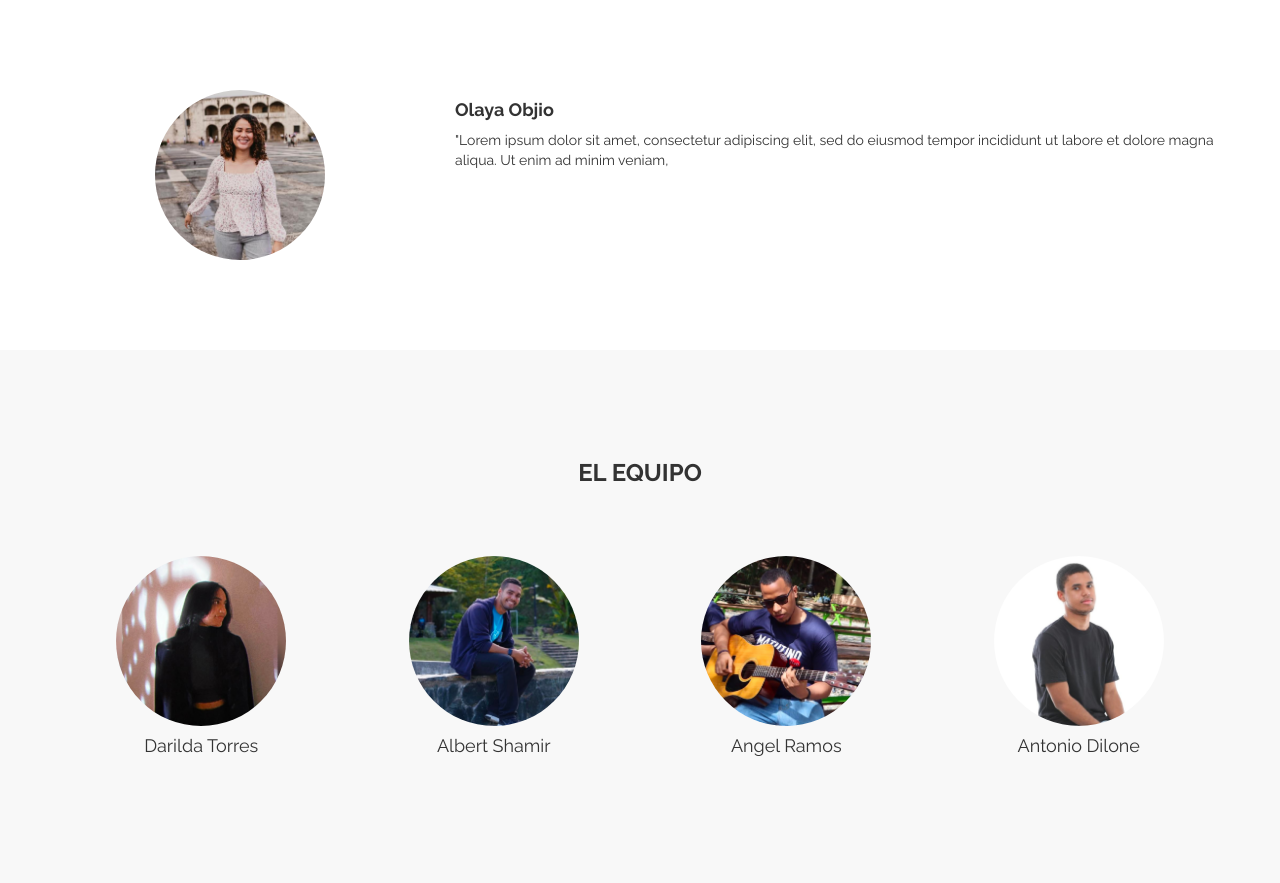
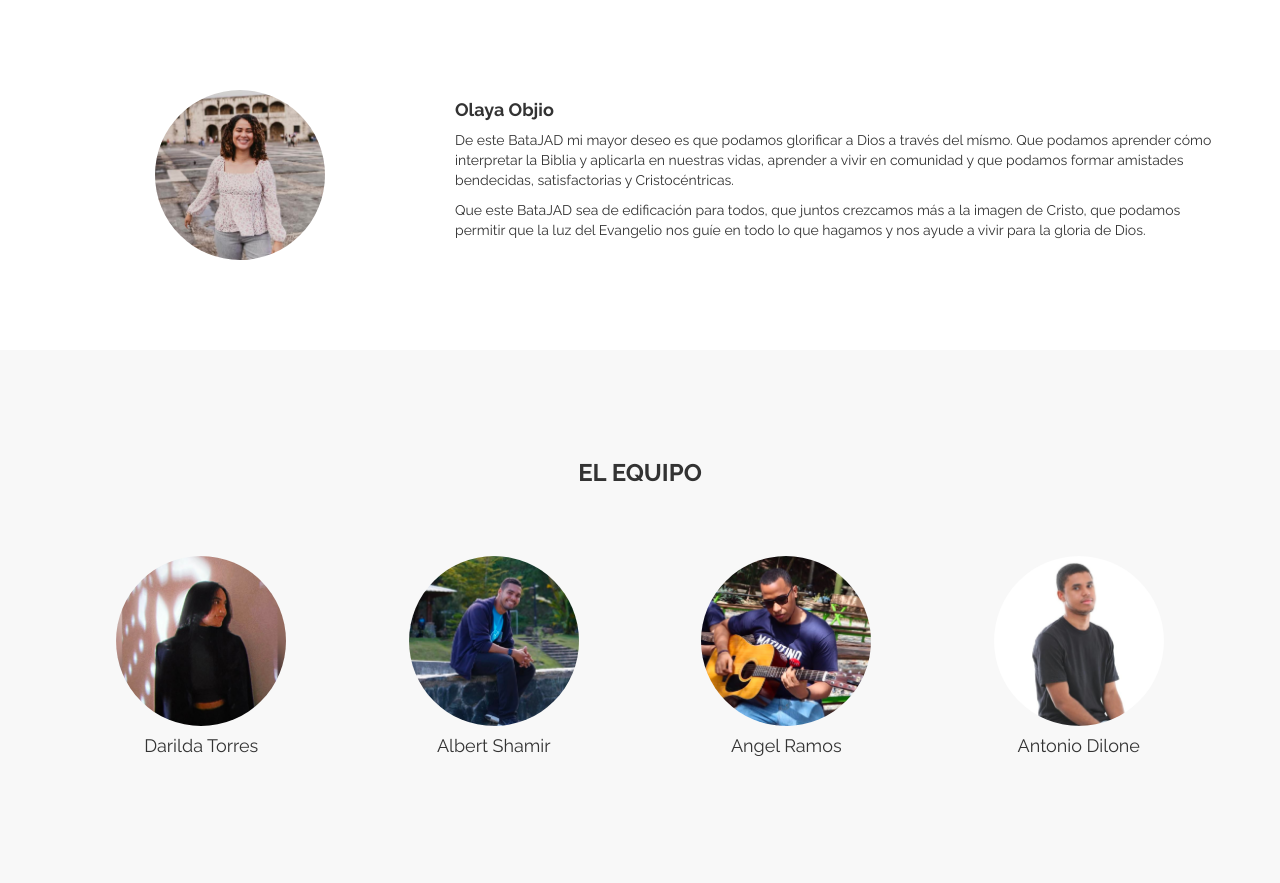
Before and after one commit to teleiosjad/web, a plain HTML site: page index.html in a window 1280 px wide. Shown: the part 1720-2603 px from the top of the page. Drawn offline with nearby package versions, Linux system fonts and the light colour scheme; some packages are replaced by stand-ins of ours; files whose address does not match are found by name.

Commit message:
Update index.html

```diff
--- a/index.html
+++ b/index.html
@@ -142,8 +142,10 @@ Que podamos tener una fe viva, que se refleje en un vivir y obrar, sabio, pruden
 								</div>
 								<div class="col-md-8 col-sm-12">
 									<h4 class="bold">Olaya Objio</h4>
-									<p>"Lorem ipsum dolor sit amet, consectetur adipiscing elit, sed do eiusmod
-										tempor incididunt ut labore et dolore magna aliqua. Ut enim ad minim veniam,
+									<p>De este BataJAD mi mayor deseo es que podamos glorificar a Dios a través del mísmo. Que podamos aprender cómo interpretar la Biblia y aplicarla en nuestras vidas, aprender a vivir en comunidad y que podamos formar amistades bendecidas, satisfactorias y Cristocéntricas.
+									</p><p>
+Que este BataJAD sea de edificación para todos, que juntos crezcamos más a la imagen de Cristo, que podamos permitir que la luz del Evangelio nos guíe en todo lo que hagamos y nos ayude a vivir para la gloria de Dios.
+
 									</p>
 								</div>
 							</div>
```
